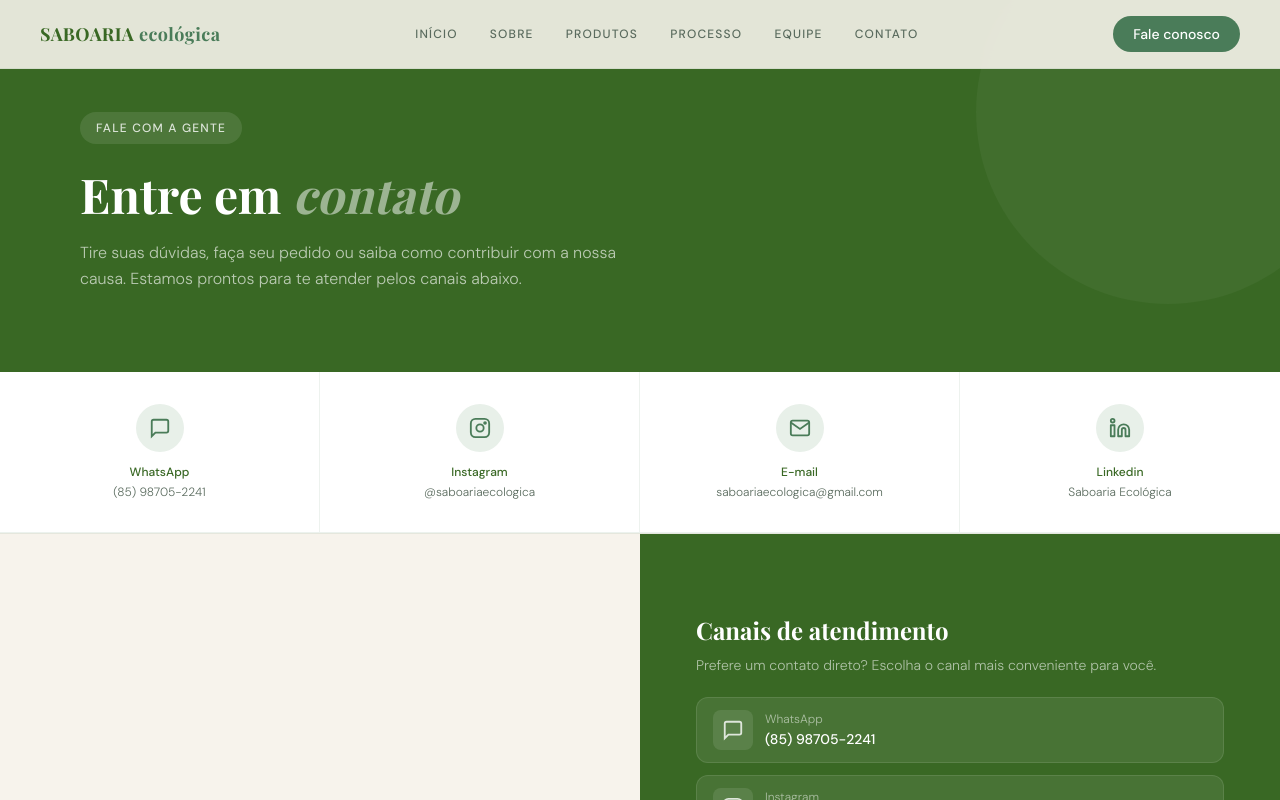
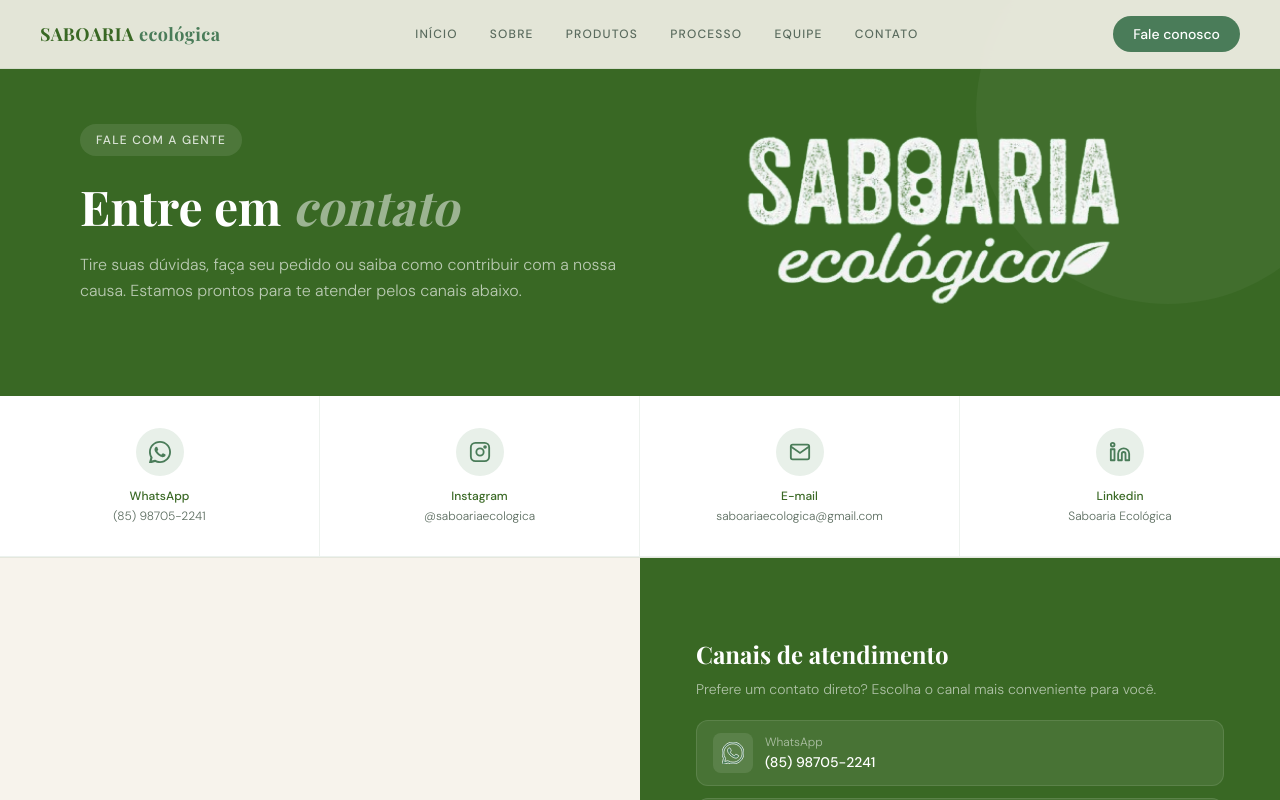
Before and after one commit to CaioMiranda12/saboaria-project, a React (Vite) app: page /contato in a window 1280 px wide. Shown: the top 800 px of the page. Built offline with nearby package versions, Linux system fonts and the light colour scheme; a web font is replaced by a local one.

Commit message:
feita adicao de logo na tela de equipe + logo do whatsapp em contato

```diff
--- a/src/pages/Contato.tsx
+++ b/src/pages/Contato.tsx
@@ -28,8 +28,9 @@
     valor: '(85) 98705-2241',
     href: `https://wa.me/${contatosDaMarca.whatsapp}`,
     icone: (
-      <svg width="22" height="22" viewBox="0 0 24 24" fill="none" stroke="#4a7c59" strokeWidth="2">
-        <path d="M21 15a2 2 0 0 1-2 2H7l-4 4V5a2 2 0 0 1 2-2h14a2 2 0 0 1 2 2z" />
+      <svg width="22" height="22" viewBox="0 0 24 24" fill="#4a7c59">
+        <path d="M17.472 14.382c-.297-.149-1.758-.867-2.03-.967-.273-.099-.471-.148-.67.15-.197.297-.767.966-.94 1.164-.173.199-.347.223-.644.075-.297-.15-1.255-.463-2.39-1.475-.883-.788-1.48-1.761-1.653-2.059-.173-.297-.018-.458.13-.606.134-.133.298-.347.446-.52.149-.174.198-.298.298-.497.099-.198.05-.371-.025-.52-.075-.149-.669-1.612-.916-2.207-.242-.579-.487-.5-.669-.51-.173-.008-.371-.01-.57-.01-.198 0-.52.074-.792.372-.272.297-1.04 1.016-1.04 2.479 0 1.462 1.065 2.875 1.213 3.074.149.198 2.096 3.2 5.077 4.487.709.306 1.262.489 1.694.625.712.227 1.36.195 1.871.118.571-.085 1.758-.719 2.006-1.413.248-.694.248-1.289.173-1.413-.074-.124-.272-.198-.57-.347z" />
+        <path d="M12 0C5.373 0 0 5.373 0 12c0 2.136.564 4.14 1.544 5.872L.057 23.571a.75.75 0 0 0 .921.921l5.699-1.487A11.952 11.952 0 0 0 12 24c6.627 0 12-5.373 12-12S18.627 0 12 0zm0 22c-1.907 0-3.686-.523-5.204-1.431l-.374-.22-3.384.883.897-3.274-.242-.389A9.96 9.96 0 0 1 2 12C2 6.477 6.477 2 12 2s10 4.477 10 10-4.477 10-10 10z" />
       </svg>
     ),
   },
@@ -100,8 +101,9 @@
   return (
     <div className="bg-[#f7f3ec] text-[#1a2e1f]">
       {/* Hero */}
-      <section className="bg-[#396824] pt-24 md:pt-28 pb-16 md:pb-20 px-5 md:px-20 relative overflow-hidden">
+      <section className="bg-[#396824] pt-24 md:pt-28 pb-16 md:pb-20 px-5 md:px-20 relative overflow-hidden ">
         <div className="absolute top-[-80px] right-[-80px] w-72 md:w-96 h-72 md:h-96 rounded-full bg-white/[0.04]" />
+        <div className='flex justify-between items-center'>
           <div className="relative z-10 max-w-xl">
             <span className="inline-flex items-center gap-2 bg-white/10 text-white/80 px-4 py-2 rounded-full text-xs font-medium uppercase tracking-widest mb-5 w-fit">
               Fale com a gente
@@ -112,6 +114,15 @@
             <p className="text-white/65 font-light leading-relaxed text-sm md:text-base">
               Tire suas dúvidas, faça seu pedido ou saiba como contribuir com a nossa causa. Estamos prontos para te atender pelos canais abaixo.
             </p>
+          </div>
+
+          <img
+            src={'/logo.png'}
+            alt="Saboaria Ecológica"
+            className="max-w-100 w-full md:w-1/2 h-full object-contain"
+          />
+
+          <div></div>
         </div>
       </section>
 
--- a/src/pages/Equipe.tsx
+++ b/src/pages/Equipe.tsx
@@ -2,12 +2,14 @@
 
 export function Equipe() {
   return (
-    <section className="px-5 md:px-20 py-14 md:py-20 bg-[#f7f3ec]">
-      <div className="max-w-5xl mx-auto">
+    <section className="px-5 md:px-20 py-14 md:py-20 bg-[#f7f3ec] relative">
+      <img
+        src='/logo-2.png'
+        alt="Saboaria Ecológica"
+        className="absolute top-16 right-6 w-24 md:w-32 object-contain z-40"
+      />
 
-        {/* <span className="text-xs font-medium uppercase tracking-widest text-[#396824] mb-3 block">
-          EQUIPE
-        </span> */}
+      <div className="max-w-5xl mx-auto pt-32 md:pt-0">
         <h2 className="font-serif text-3xl md:text-5xl text-[#2d4f38] mb-4">
           Nossa <em className="text-[#396824]">equipe</em>
         </h2>
--- a/src/pages/Processo.tsx
+++ b/src/pages/Processo.tsx
@@ -19,6 +19,7 @@
       {/* Hero */}
       <section className="bg-[#396824] pt-24 md:pt-28 pb-16 md:pb-20 px-5 md:px-20 relative overflow-hidden">
         <div className="absolute top-[-60px] right-[-60px] w-72 md:w-96 h-72 md:h-96 rounded-full bg-white/[0.04]" />
+        <div className='flex justify-between items-center'>
           <div className="relative z-10 max-w-2xl">
             <span className="inline-flex items-center gap-2 bg-white/10 text-white/80 px-4 py-2 rounded-full text-xs font-medium uppercase tracking-widest mb-5 w-fit">
               Como produzimos
@@ -30,6 +31,15 @@
             <p className="text-white/65 font-light leading-relaxed text-sm md:text-base max-w-xl">
               Cada produto nasce de um processo artesanal responsável, que transforma óleo saturado de fritura em limpeza eficaz e biodegradável, sem agredir o meio ambiente.
             </p>
+          </div>
+
+          <img
+            src={'/logo.png'}
+            alt="Saboaria Ecológica"
+            className="max-w-100 w-full md:w-1/2 h-full object-contain"
+          />
+
+          <div></div>
         </div>
       </section>
 
```
Lines whose indentation alone changed are shown as unchanged.
